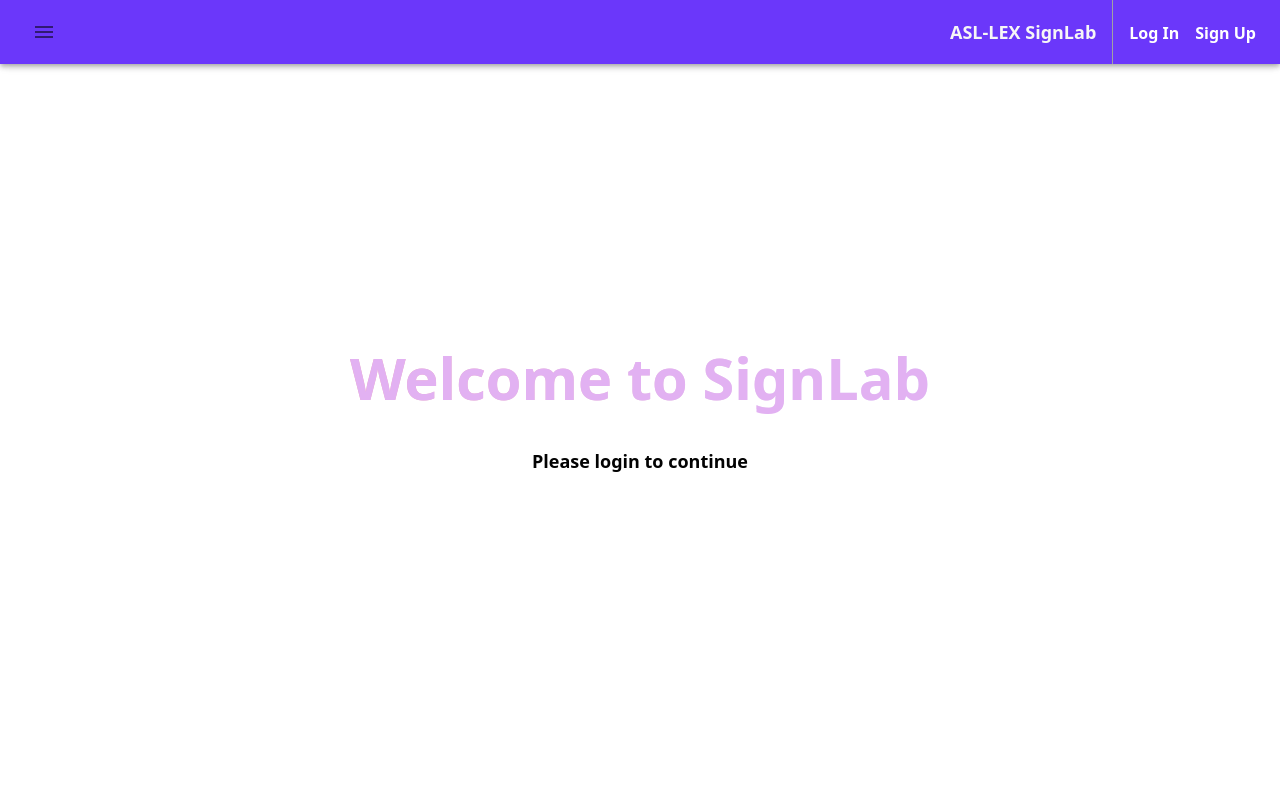
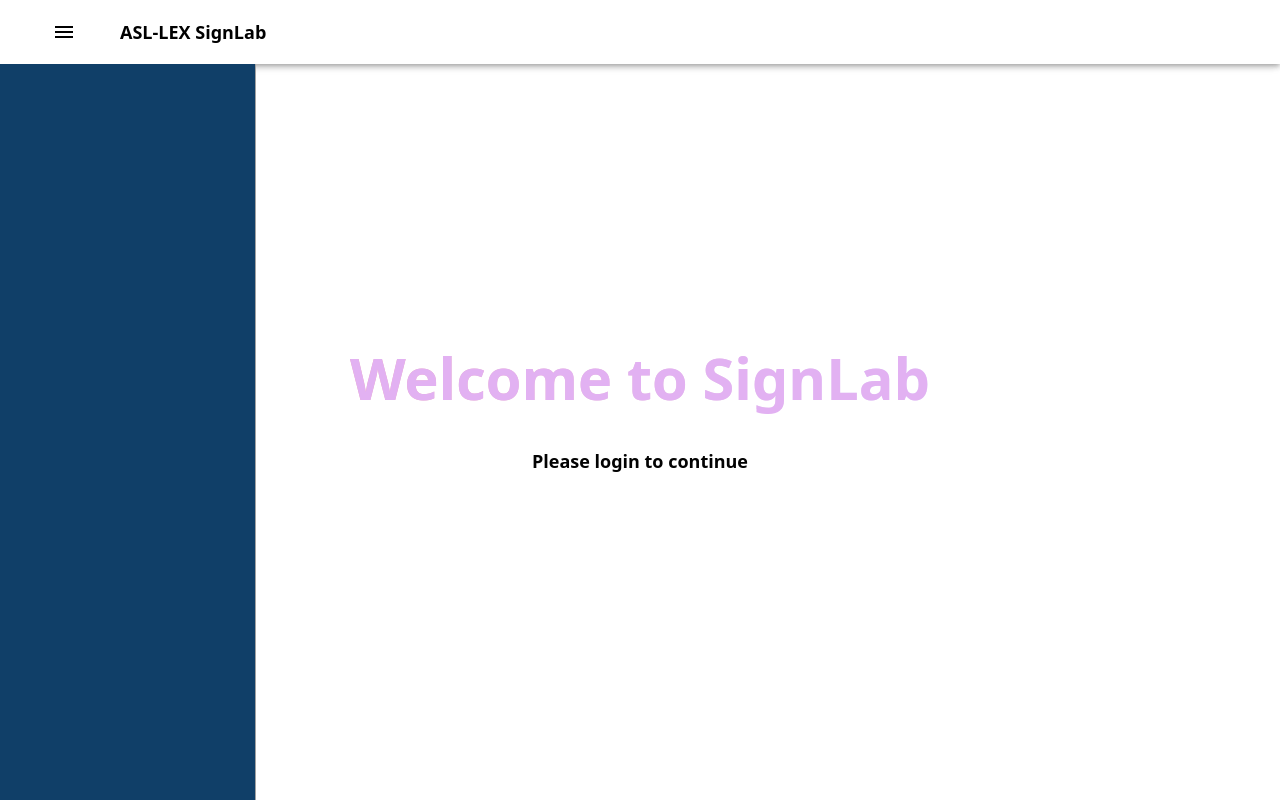
Before and after one commit to ASL-LEX/SignLab2, a React (Vite) app in the folder packages/client/: page / in a window 1280 px wide. Built offline with nearby package versions, Linux system fonts and the light colour scheme.

Commit message:
Adjust nav bar

```diff
--- a/packages/client/src/App.tsx
+++ b/packages/client/src/App.tsx
@@ -21,14 +21,21 @@
 import { AuthProvider } from './context/AuthContext';
 import { AdminGuard } from './guards/AdminGuard';
 import { LogoutPage } from './pages/LogoutPage';
+import { CssBaseline } from '@mui/material';
+import { useState } from 'react';
+import { SideBar } from './components/SideBar';
 
 function App() {
+  const [drawerOpen, setDrawerOpen] = useState(true);
+
   return (
     <ThemeProvider>
       <BrowserRouter>
         <EnvironmentContextProvider>
+          <CssBaseline />
           <AuthProvider>
-            <NavBar />
+            <NavBar drawerOpen={drawerOpen} setDrawerOpen={setDrawerOpen} />
+            <SideBar open={drawerOpen} />
             <Routes>
               <Route path={'/'} element={<HomePage />} />
               <Route path={'/callback'} element={<AuthCallback />} />
--- a/packages/client/src/components/NavigationBar.tsx
+++ b/packages/client/src/components/NavigationBar.tsx
@@ -1,43 +1,31 @@
-import { AppBar, Toolbar, CssBaseline, Typography, Link } from '@mui/material';
-import { SideBar } from './SideBar';
-import { Divider } from '@mui/material';
-import { useAuth } from '../context/AuthContext';
-import { useNavigate } from 'react-router-dom';
+import { AppBar, Toolbar, Typography } from '@mui/material';
+import { FC, Dispatch, SetStateAction } from 'react';
+import { IconButton } from '@mui/material';
+import { Menu } from '@mui/icons-material';
 
-function NavBar() {
-  const { token, initialized } = useAuth();
-  const navigate = useNavigate();
+export interface NavBarProps {
+  drawerOpen: boolean;
+  setDrawerOpen: Dispatch<SetStateAction<boolean>>;
+}
+
+export const NavBar: FC<NavBarProps> = ({ drawerOpen, setDrawerOpen }) => {
   return (
     <AppBar>
-      <CssBaseline />
-      <Toolbar>
-        <SideBar />
+      <Toolbar sx={{ backgroundColor: 'white' }}>
+        <IconButton size='large' edge='start' color='inherit' aria-label='menu' sx={{ mr: 4, ml: 2 }} onClick={() => setDrawerOpen(!drawerOpen)}>
+          <Menu sx={{ color: 'black' }} />
+        </IconButton>
         <Typography
           sx={{
-            flexGrow: '1',
-            textAlign: 'right',
-            paddingRight: '1rem'
+            flexGrow: 1,
+            textAlign: 'left',
+            paddingRight: '1rem',
+            color: 'black'
           }}
         >
           ASL-LEX SignLab
         </Typography>
-        <Divider orientation="vertical" flexItem />
-        {!token || !initialized ? (
-          <div>
-            <Link sx={{ fontSize: '16px', paddingLeft: '1rem', color: 'white' }} underline="none" href={`/loginpage`}>
-              Log In
-            </Link>
-            <Link sx={{ fontSize: '16px', paddingLeft: '1rem', color: 'white' }} underline="none" href={`/loginpage`}>
-              Sign Up
-            </Link>
-          </div>
-        ) : (
-          <Link sx={{ fontSize: '16px', paddingLeft: '1rem', color: 'white' }} underline="none" onClick={() => navigate('/logoutpage')}>
-            Log Out
-          </Link>
-        )}
       </Toolbar>
     </AppBar>
   );
 }
-export { NavBar };
--- a/packages/client/src/components/SideBar.tsx
+++ b/packages/client/src/components/SideBar.tsx
@@ -1,16 +1,16 @@
-import { useState } from 'react';
+import { FC, useState } from 'react';
 import { Divider, Drawer, IconButton, List, Typography, Link } from '@mui/material';
 import MenuIcon from '@mui/icons-material/Menu';
 import { Environment } from './Environment';
 import { Navigation } from './Navigation';
 import { useAuth } from '../context/AuthContext';
 
-function SideBar() {
+export const SideBar1: FC = () => {
   const [openDrawer, setOpenDrawer] = useState(false);
   const { token, initialized } = useAuth();
 
   return (
-    <div>
+    <>
       <Drawer PaperProps={{ sx: { width: '25%' } }} open={openDrawer} onClose={() => setOpenDrawer(false)}>
         <List sx={{ marginTop: '20px' }}>
           <Link
@@ -39,7 +39,38 @@
       <IconButton onClick={() => setOpenDrawer(!openDrawer)}>
         <MenuIcon />
       </IconButton>
-    </div>
+    </>
   );
 }
-export { SideBar };
+
+interface SideBarProps {
+  open: boolean;
+}
+
+export const SideBar: FC<SideBarProps> = ({ open }) => {
+  const drawerWidth = 256;
+
+  return (
+    <Drawer
+      variant='persistent'
+      sx={{
+        width: drawerWidth,
+        flexShrink: 0,
+        '& .MuiDrawer-paper': {
+          width: drawerWidth,
+          boxSizing: 'border-box',
+          backgroundColor: '#103F68',
+          color: 'white',
+          paddingTop: 18,
+          mt: '64px'
+        }
+      }}
+      anchor='left'
+      open={open}
+    >
+      <List>
+
+      </List>
+    </Drawer>
+  );
+};
--- a/packages/client/tsconfig.json
+++ b/packages/client/tsconfig.json
@@ -7,7 +7,7 @@
     "skipLibCheck": true,
 
     /* Bundler mode */
-    "moduleResolution": "bundler",
+    "moduleResolution": "Node",
     "allowImportingTsExtensions": true,
     "resolveJsonModule": true,
     "isolatedModules": true,
```
